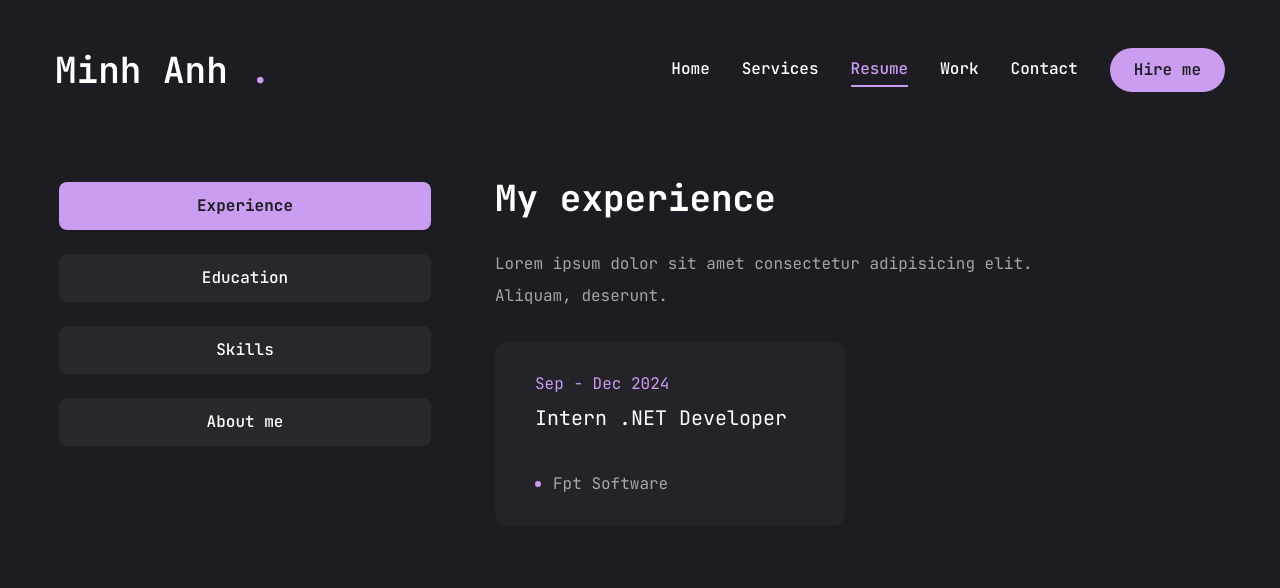
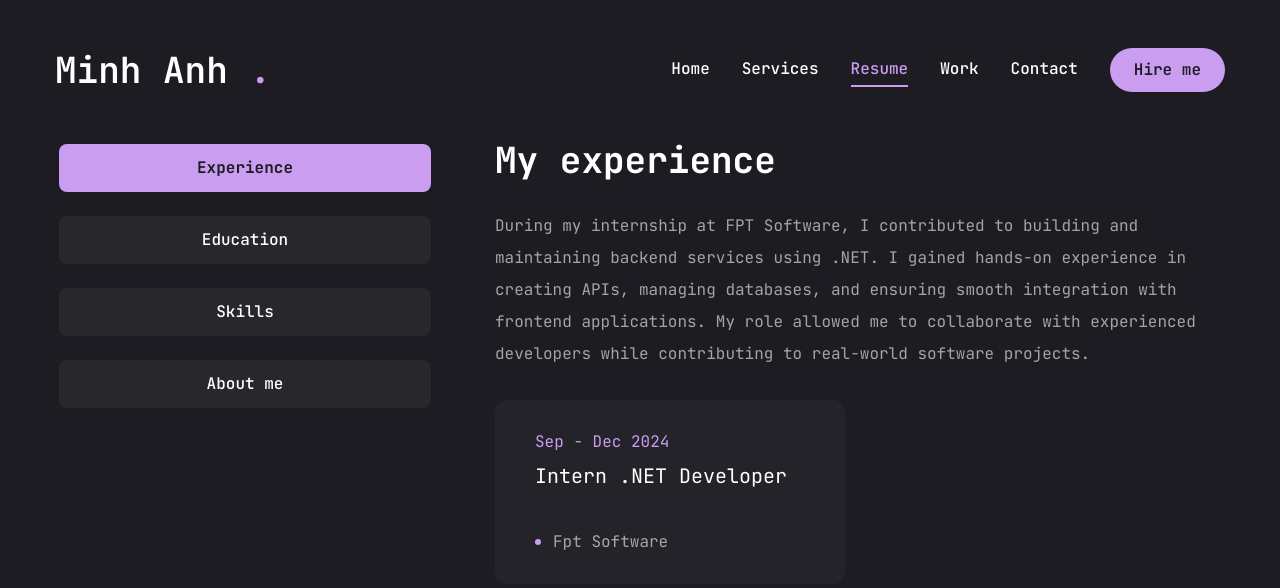
Before and after one commit to MinhAnh2610/minhanh-portfolio, a Next.js app: page /resume in a window 1280 px wide. Shown: the top 588 px of the page. Built offline with nearby package versions, Linux system fonts and the light colour scheme.

Commit message:
Minor changes for descriptions in each page

```diff
--- a/app/contact/page.tsx
+++ b/app/contact/page.tsx
@@ -20,7 +20,7 @@ const info = [
   {
     icon: <FaPhoneAlt />,
     title: "Phone",
-    description: "0902864508",
+    description: "(+84) 902864508",
   },
   {
     icon: <FaEnvelope />,
@@ -60,9 +60,8 @@ const Contact = () => {
             >
               <h3 className="text-4xl text-accent">Let's work together</h3>
               <p className="text-white/60">
-                Lorem ipsum dolor sit amet consectetur adipisicing elit. Ut
-                facilis pariatur consectetur odio nulla dignissimos tempora
-                eligendi dolorem perferendis numquam.
+                I would love to connect with you! Whether you have questions
+                about my projects, want to collaborate on a new idea.
               </p>
               {/* input */}
               <div className="grid grid-cols-1 md:grid-cols-2 gap-6">
--- a/app/resume/page.tsx
+++ b/app/resume/page.tsx
@@ -6,16 +6,26 @@ import {
   FaJs,
   FaReact,
   FaFigma,
-  FaNodeJs,
+  FaBootstrap,
+  FaGitAlt,
 } from "react-icons/fa";
 
 import { SiTailwindcss, SiNextdotjs } from "react-icons/si";
+
+import {
+  DiDotnet,
+  DiJava,
+  DiMarkdown,
+  DiPostgresql,
+  DiRedis,
+  DiUnitySmall,
+} from "react-icons/di";
 
 // about data
 const about = {
   title: "About me",
   description:
-    "Lorem ipsum dolor sit amet consectetur adipisicing elit. Officiis veritatis impedit, ipsam corrupti veniam error, quisquam voluptatem quas ex, temporibus dolorum amet. Modi omnis fuga sequi voluptatibus vero qui quia.",
+    "I'm a passionate software engineering student at FPT University, currently in my sophomore year. I am driven by a love for technology and problem-solving, with a focus on building efficient and scalable web applications. My main expertise lies in .NET for backend development and React for frontend development. I enjoy working on both ends of development and continuously learning to expand my skill set.",
   info: [
     {
       fieldName: "Name",
@@ -57,7 +67,7 @@ const experience = {
   icon: "/assets/resume/badge.svg",
   title: "My experience",
   description:
-    "Lorem ipsum dolor sit amet consectetur adipisicing elit. Aliquam, deserunt.",
+    "During my internship at FPT Software, I contributed to building and maintaining backend services using .NET. I gained hands-on experience in creating APIs, managing databases, and ensuring smooth integration with frontend applications. My role allowed me to collaborate with experienced developers while contributing to real-world software projects.",
   items: [
     {
       company: "Fpt Software",
@@ -72,7 +82,7 @@ const education = {
   icon: "/assets/resume/cap.svg",
   title: "My education",
   description:
-    "Lorem ipsum dolor sit amet consectetur adipisicing elit. Aliquam, deserunt.",
+    "As a sophomore at FPT University, I have built a strong foundation in software development, data structures, algorithms, and system design. I am gaining both theoretical and practical knowledge in various technologies, preparing for a career in full-stack web development.",
   items: [
     {
       institution: "FPT University",
@@ -100,8 +110,7 @@ const education = {
 // skills data
 const skills = {
   title: "My skills",
-  description:
-    "Lorem ipsum dolor sit amet consectetur adipisicing elit. Aliquam, deserunt.",
+  description: "",
   skillList: [
     {
       icon: <FaHtml5 />,
@@ -128,12 +137,40 @@ const skills = {
       name: "TailwindCss",
     },
     {
-      icon: <FaNodeJs />,
-      name: "NodeJs",
+      icon: <FaBootstrap />,
+      name: "Bootstrap",
     },
     {
       icon: <FaFigma />,
       name: "Figma",
+    },
+    {
+      icon: <FaGitAlt />,
+      name: "Git",
+    },
+    {
+      icon: <DiDotnet />,
+      name: "Dotnet",
+    },
+    {
+      icon: <DiMarkdown />,
+      name: "Markdown",
+    },
+    {
+      icon: <DiPostgresql />,
+      name: "PostgreSql",
+    },
+    {
+      icon: <DiUnitySmall />,
+      name: "Unity",
+    },
+    {
+      icon: <DiJava />,
+      name: "Java",
+    },
+    {
+      icon: <DiRedis />,
+      name: "Redis",
     },
   ],
 };
@@ -181,7 +218,7 @@ const Resume = () => {
             <TabsContent value="experience" className="w-full">
               <div className="flex flex-col gap-[30px] text-center xl:text-left">
                 <h3 className="text-4xl font-bold">{experience.title}</h3>
-                <p className="max-w-[600px] text-white/60 mx-auto xl:mx-0">
+                <p className="max-w-[600px] text-white/60 mx-auto xl:mx-0 xl:max-w-[800px]">
                   {experience.description}
                 </p>
                 <ScrollArea className="h-[400px]">
@@ -213,7 +250,7 @@ const Resume = () => {
             <TabsContent value="education" className="w-full">
               <div className="flex flex-col gap-[30px] text-center xl:text-left">
                 <h3 className="text-4xl font-bold">{education.title}</h3>
-                <p className="max-w-[600px] text-white/60 mx-auto xl:mx-0">
+                <p className="max-w-[600px] text-white/60 mx-auto xl:mx-0 xl:max-w-[800px]">
                   {education.description}
                 </p>
                 <ScrollArea className="h-[400px]">
@@ -246,10 +283,11 @@ const Resume = () => {
               <div className="flex flex-col gap-[30px]">
                 <div className="flex flex-col gap-[30px] text-center xl:text-left">
                   <h3 className="text-4xl font-bold">{skills.title}</h3>
-                  <p className="max-w-[600px] text-white/60 mx-auto xl:mx-0">
+                  <p className="max-w-[600px] text-white/60 mx-auto xl:mx-0 xl:max-w-[800px]">
                     {skills.description}
                   </p>
                 </div>
+                <ScrollArea className="h-[400px]">
                   <ul className="grid grid-cols-2 sm:grid-cols-3 md:grid-cols-4 gap-4 xl:gap-[30px]">
                     {skills.skillList.map((skill, index) => {
                       return (
@@ -270,6 +308,7 @@ const Resume = () => {
                       );
                     })}
                   </ul>
+                </ScrollArea>
               </div>
             </TabsContent>
 
@@ -280,7 +319,7 @@ const Resume = () => {
             >
               <div className="flex flex-col gap-[30px]">
                 <h3 className="text-4xl font-bold">{about.title}</h3>
-                <p className="max-w-[600px] text-white/60 mx-auto xl:mx-0">
+                <p className="max-w-[600px] text-white/60 mx-auto xl:mx-0 xl:max-w-[800px]">
                   {about.description}
                 </p>
                 <ul className="grid grid-cols-1 xl:grid-cols-2 gap-y-6 max-w-[620px] mx-auto xl:mx-0">
--- a/app/services/page.tsx
+++ b/app/services/page.tsx
@@ -8,29 +8,29 @@ const services = [
     num: "01",
     title: "Web Development",
     descrition:
-      "Lorem ipsum dolor sit amet consectetur adipisicing elit. Perferendis dolores eius autem non quasi cupiditate quia dolorum unde, aliquam pariatur minima distinctio eum quos quod, laboriosam reprehenderit. Error, quod officia.",
-    href: "",
+      "Web development involves creating and maintaining websites and web applications. It combines both frontend and backend technologies to build functional, responsive, and user-friendly platforms.",
+    href: "https://www.geeksforgeeks.org/web-development/",
   },
   {
     num: "02",
-    title: "Backend Development",
+    title: "Frontend Development",
     descrition:
-      "Lorem ipsum dolor sit amet consectetur adipisicing elit. Perferendis dolores eius autem non quasi cupiditate quia dolorum unde, aliquam pariatur minima distinctio eum quos quod, laboriosam reprehenderit. Error, quod officia.",
-    href: "",
+      "Frontend development focuses on the user interface and experience. Using React, I create dynamic, responsive, and visually appealing web applications that work seamlessly across all devices and browsers.",
+    href: "https://www.geeksforgeeks.org/front-end-development",
   },
   {
     num: "03",
-    title: "Frontend Development",
+    title: "Backend Development",
     descrition:
-      "Lorem ipsum dolor sit amet consectetur adipisicing elit. Perferendis dolores eius autem non quasi cupiditate quia dolorum unde, aliquam pariatur minima distinctio eum quos quod, laboriosam reprehenderit. Error, quod officia.",
-    href: "",
+      "Backend development focuses on the server-side of applications, including APIs, database management, and security. With .NET, I build scalable and efficient backends that handle business logic, data management, and user authentication.",
+    href: "https://www.geeksforgeeks.org/backend-development",
   },
   {
     num: "04",
     title: "Business Analyst",
     descrition:
-      "Lorem ipsum dolor sit amet consectetur adipisicing elit. Perferendis dolores eius autem non quasi cupiditate quia dolorum unde, aliquam pariatur minima distinctio eum quos quod, laboriosam reprehenderit. Error, quod officia.",
-    href: "",
+      "Business analysis involves understanding business needs and translating them into technical solutions. I collaborate with stakeholders to gather requirements, analyze processes, and ensure the development team aligns with business goals for efficient project delivery.",
+    href: "https://www.geeksforgeeks.org/how-to-become-a-business-analyst",
   },
 ];
 
--- a/app/work/page.tsx
+++ b/app/work/page.tsx
@@ -23,9 +23,13 @@ const projects = [
     num: "01",
     category: "fullstack",
     title: "project 1",
-    description:
-      "Lorem ipsum dolor sit amet consectetur adipisicing elit. Alias, vel.",
-    stack: [{ name: ".NET" }, { name: "ReactJs" }, { name: "TailwindCss" }],
+    description: "Diary web app to record your day",
+    stack: [
+      { name: ".NET 8" },
+      { name: "ReactJs" },
+      { name: "TailwindCss" },
+      { name: "MSSQL" },
+    ],
     image: "/assets/work/beanjournal.png",
     live: "https://beanjournal.vercel.app/",
     github: "https://github.com/MinhAnh2610/BeanJournal_FrontEnd",
@@ -127,7 +131,9 @@ const Work = () => {
                       <div className="relative w-full h-full">
                         <Image
                           src={project.image}
+                          priority
                           fill
+                          sizes="460px"
                           className="object-cover"
                           alt=""
                         />
--- a/components/Social.tsx
+++ b/components/Social.tsx
@@ -4,7 +4,7 @@ import path from "path";
 import { FaGithub, FaLinkedinIn, FaYoutube, FaTwitter } from "react-icons/fa";
 
 const socials = [
-  { icons: <FaGithub />, path: "" },
+  { icons: <FaGithub />, path: "https://github.com/MinhAnh2610" },
   { icons: <FaLinkedinIn />, path: "" },
   { icons: <FaYoutube />, path: "" },
   { icons: <FaTwitter />, path: "" },
--- a/components/Stats.tsx
+++ b/components/Stats.tsx
@@ -1,27 +1,44 @@
 "use client";
+
+import { useEffect, useState } from "react";
 
 import CountUp from "react-countup";
 
 const stats = [
   {
     num: 1,
-    text: "Year of experience",
+    text: "Public Repositories",
   },
   {
     num: 2,
     text: "Projects completed",
   },
   {
-    num: 8,
+    num: 15,
     text: "Technologies learned",
   },
   {
-    num: 890,
+    num: 786,
     text: "Code commits",
   },
 ];
 
 const Stats = () => {
+  const [data, setData] = useState();
+
+  useEffect(() => {
+    const fetchData = async () => {
+      const response = await fetch("https://api.github.com/users/MinhAnh2610");
+      const userData = await response.json();
+      setData(userData);
+      stats[0].num = userData.public_repos;
+    };
+
+    fetchData();
+  }, []);
+
+
+
   return (
     <section className="pt-4 pb-12 xl:pt-0 xl:pb-0">
       <div className="container mx-auto">
```
Also changed, not shown: app/page.tsx (+9 -0 lines). Lines whose indentation alone changed are shown as unchanged.
